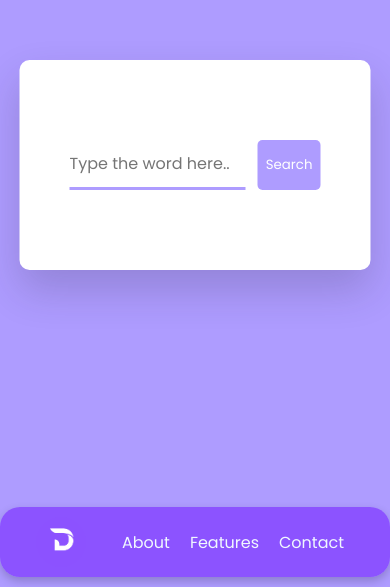
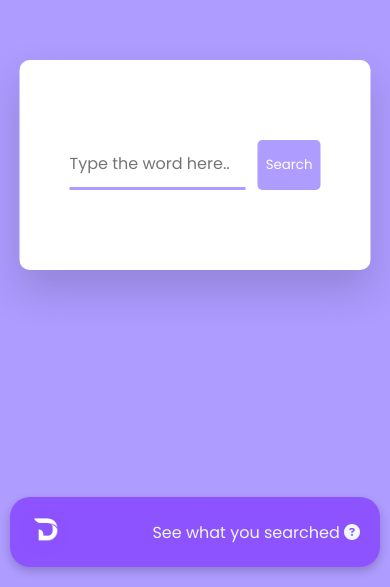
Before and after one commit to SrijanSamridh/Dictionary-WebApp, a plain HTML site: page routers/dictionary.html in a window 390 px wide. Shown: the part 257-844 px from the top of the page. Drawn offline with Linux system fonts and the light colour scheme.

Commit message:
responsive bottom navigation

```diff
--- a/dictionary/style.css
+++ b/dictionary/style.css
@@ -152,17 +152,32 @@ body {
   border-radius: 50%;
 }
 
+.nav-links li{
+  letter-spacing: 3px;
+  font-weight:bolder;
+  color: var(--secondary-color);
+}
+.bottom-nav {
+  display: none;
+}
+
 @media only screen and (max-width: 600px) {
+  .nav-links li{
+    display: none;
+  }
+  .bottom-nav{
+    display: block;
+  }
   .navbar {
-    margin: 10px auto;
     bottom: 0;
     left: 0;
   }
 
   .navbar-content {
+    margin: 10px;
     background-color: #8c52fffb;
     border-radius: 20px 20px 20px 20px;
-    justify-content: space-evenly;
+    justify-content: space-between;
   }
 
   .navbar-content ul {
@@ -172,4 +187,8 @@ body {
   .navbar-content a{
     color: aliceblue;
   }
+
+  .navbar-content a:hover {
+    color: var(--bg-container);
+  }
 }
--- a/routers/dictionary.html
+++ b/routers/dictionary.html
@@ -1,39 +1,33 @@
 <!DOCTYPE html>
 <html lang="en">
+
 <head>
   <meta charset="UTF-8" />
   <meta name="viewport" content="width=device-width, initial-scale=1.0" />
-    <link
-      rel="shortcut icon"
-      href="../assets/logo_background.png"
-      type="image/x-icon"
-    />
+  <link rel="shortcut icon" href="../assets/logo_background.png" type="image/x-icon" />
   <!-- Font Awesome -->
-    <link
-      rel="stylesheet"
-      href="https://cdnjs.cloudflare.com/ajax/libs/font-awesome/6.4.2/css/all.min.css"
-    />
+  <link rel="stylesheet" href="https://cdnjs.cloudflare.com/ajax/libs/font-awesome/6.4.2/css/all.min.css" />
   <!-- Google Fonts -->
-    <link
-      rel="stylesheet"
-      href="https://fonts.googleapis.com/css2?family=Poppins&display=swap"
-    />
+  <link rel="stylesheet" href="https://fonts.googleapis.com/css2?family=Poppins&display=swap" />
 
   <!-- Stylesheet-->
   <link rel="stylesheet" href="../dictionary/style.css" />
 
   <title>Dictionary</title>
 </head>
+
 <body>
   <nav class="navbar">
     <div class="navbar-content">
       <img src="../assets/logo_background.png" alt="" id="logo" class="logo" onclick="location.href='#'" />
       <ul class="nav-links">
-          <li><a href="#about">About</a></li>
-          <li><a href="#features">Features</a></li>
-          <li><a href="#contact">Contact</a></li>
+        <li>MY DICTIONARY APP</li>
       </ul>
-      </div>
+      <ul class="bottom-nav">
+        <li>
+          <a href="">See what you searched <i class="fas fa-question-circle"></i></a>
+        </li>
+      </ul>
   </nav>
 
   <section>
@@ -50,4 +44,5 @@
   <!-- Script -->
   <script src="../dictionary/script.js"></script>
 </body>
+
 </html>
```
Lines whose indentation alone changed are shown as unchanged.
